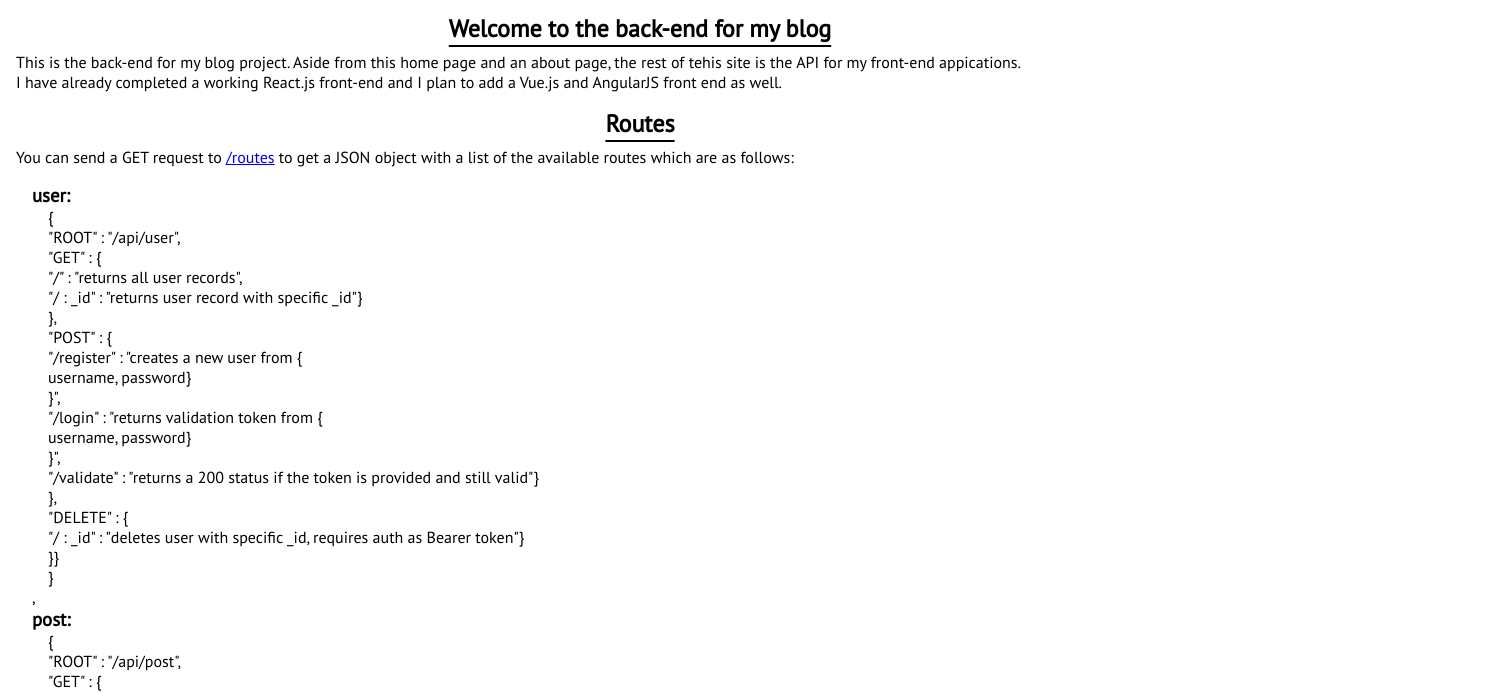
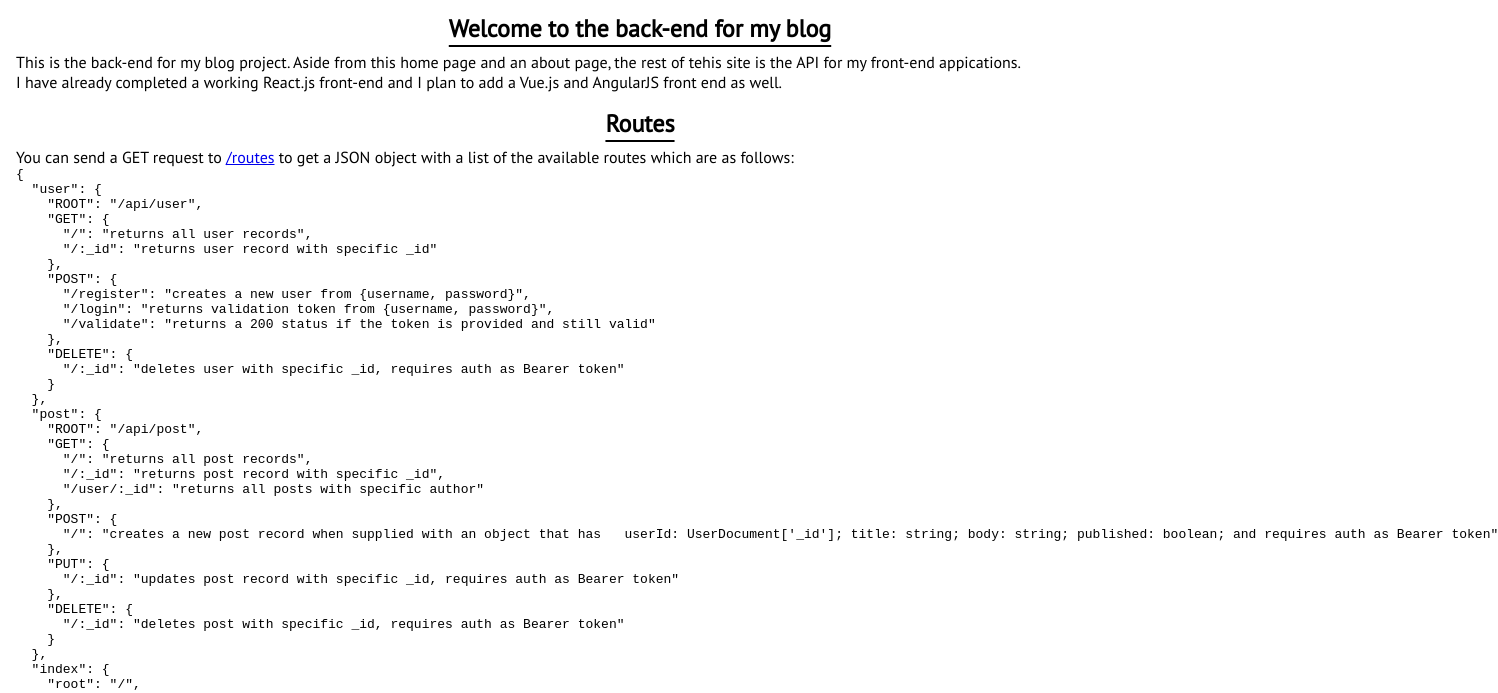
Before and after one commit to JonathanDPotter/blog-api-vercel, a website: page src/static/index.html in a window 1280 px wide. Shown: the part 83-776 px from the top of the page, 1498 px wide, since content can reach past the window. Drawn offline with Linux system fonts and the light colour scheme.

Commit message:
fixed spacing on routes in index.html

```diff
--- a/src/static/index.html
+++ b/src/static/index.html
@@ -33,7 +33,7 @@
           You can send a GET request to <a href="/routes">/routes</a> to get a
           JSON object with a list of the available routes which are as follows:
         </p>
-        <div class="routes"></div>
+        <pre id="routes"></pre>
       </section>
       <section>
         <h2>Links</h2>
--- a/src/static/index.js
+++ b/src/static/index.js
@@ -76,18 +76,6 @@ const routes = {
   },
 };
 
-const routesContainer = document.getElementsByClassName("routes");
+const routesContainer = document.getElementById("routes");
 
-const keys = Object.keys(routes);
-
-const values = Object.values(routes);
-
-routesContainer[0].innerHTML = keys.map(
-  (key, i) =>
-    `<h3>${key}:</h3> <p class="route-list">${JSON.stringify(values[i])
-      .replace(/},/g, "}, <br />")
-      .replace(/{/g, "{ <br />")
-      .replace(/",/g, '", <br />')
-      .replace(/}/g, "} <br/> }")
-      .replace(/:/g, " : ")}</p>`
-);
+routesContainer.innerHTML = JSON.stringify(routes, null, 2);
```
